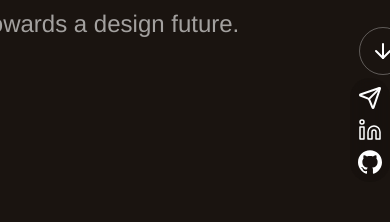
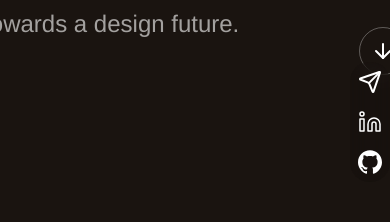
Before and after one commit to 12C0DE/12codeSite, a React (Vite) app in the folder 12codeSite/: page / in a window 390 px wide. Shown: the part 622-844 px from the top of the page. Built offline with nearby package versions, Linux system fonts and the light colour scheme; no server answers; a web font is replaced by a local one.

Commit message:
skill card mobile view

```diff
--- a/12codeSite/src/components/Contact/ContactIconsGroup.tsx
+++ b/12codeSite/src/components/Contact/ContactIconsGroup.tsx
@@ -12,7 +12,7 @@ export const ContactIconsGroup = () => {
   }
 
   return (
-    <div className="flex flex-col gap-2 fixed bottom-10 right-0 bg-black/10 backdrop-blur-sm p-2 rounded-full xl:gap-4 xl:right-4 xl:bg-transparent z-200">
+    <div className="flex flex-col gap-4 fixed bottom-10 right-0 bg-black/10 backdrop-blur-sm p-2 rounded-full xl:right-4 xl:bg-transparent z-200">
       <a
         href="mailto:12codeHz@gmail.com"
         data-tooltip-id="emailTip"
@@ -34,7 +34,7 @@ export const ContactIconsGroup = () => {
         target="_blank"
         data-tooltip-id="ghTip"
       >
-        <GithubLogo className="size-6 xl:size-8"/>
+        <GithubLogo className="size-6 xl:size-8" />
       </a>
       <Tooltip
         id="emailTip"
--- a/12codeSite/src/components/Skills/SkillCard.tsx
+++ b/12codeSite/src/components/Skills/SkillCard.tsx
@@ -16,7 +16,7 @@ export const SkillCard = ({
   cardIndex,
 }: SkillBreakdownProps) => {
   const sectionTitleClasses =
-    "text-[8px] md:text-[10px] uppercase tracking-[0.15em] mb-1 font-medium text-[#56514d]";
+    "text-[8px] md:text-[10px] uppercase tracking-[0.15em] md:mb-1 font-medium text-[#56514d]";
 
   return (
     <>
@@ -111,7 +111,7 @@ export const SkillCard = ({
               </div>
             </div>
             <div className="h-[1px] w-full bg-[#8B7E9B] mb-2 md:mb-4" />
-            <div id="details" className="space-y-6">
+            <div id="details" className="space-y-3 md:space-y-6">
               <div>
                 <h4 className={sectionTitleClasses}>Description</h4>
                 <p className="text-[8px] md:text-[12px] leading-relaxed">
--- a/12codeSite/src/components/Skills/ThreeSkills.tsx
+++ b/12codeSite/src/components/Skills/ThreeSkills.tsx
@@ -34,7 +34,7 @@ export const ThreeSkills = () => {
                 }}
                 initial={false}
                 animate={{
-                  scale: isSelected ? 1.45 : 1,
+                  scale: isSelected ? 1.5 : 1,
                   x: isSelected ? (index % 2 == 0 ? 50 : -25) : 0,
                 }}
                 transition={{
@@ -66,9 +66,7 @@ export const ThreeSkills = () => {
         </div>
         {selectedCard === null && (
           <div className="text-center px-4 mt-8">
-            <p className="text-white/40 text-sm">
-              Tap to view details
-            </p>
+            <p className="text-white/40 text-sm">Tap to view details</p>
           </div>
         )}
       </div>
```
Also changed, not shown: 12codeSite/src/pages/Project.tsx (+1 -6 lines).
